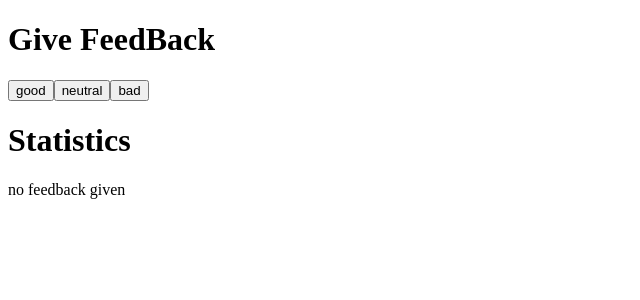
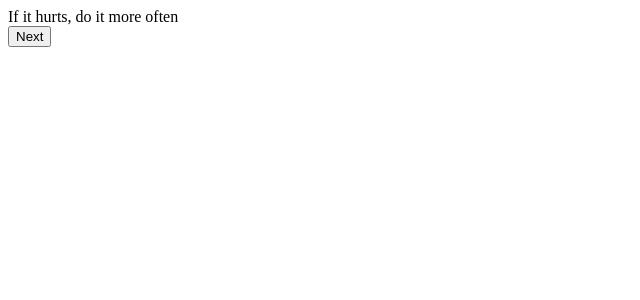
Before and after one commit to songtianlun/full_stack_open_2021, a React (Create React App) app in the folder part1/: page / in a window 1280 px wide. Shown: the top 300 px of the page, without its empty margins (0-640 px from the left). Built offline with nearby package versions, Linux system fonts and the light colour scheme.

Commit message:
commit 1.12

```diff
--- a/part1/src/App.js
+++ b/part1/src/App.js
@@ -1,69 +1,22 @@
 import React, { useState } from 'react'
 
-const Statistics = ({good, neutral, bad}) => {
-  return (
-    <div>
-      <h1>Statistics</h1>
-      {(good + neutral + bad > 0 &&
-        <table>
-        <tr>
-          <td>good</td>
-          <td>{good}</td>
-        </tr>
-        <tr>
-          <td>neutral</td>
-          <td>{neutral}</td>
-        </tr>
-        <tr>
-          <td>bad</td>
-          <td>{bad}</td>
-        </tr>
-        <tr>
-          <td>all</td>
-          <td>{good+neutral+bad}</td>
-        </tr>
-        <tr>
-          <td>average</td>
-          <td>{(good - bad) / (good + neutral + bad)}</td>
-        </tr>
-        <tr>
-          <td>postive</td>
-          <td>{(good + neutral) / (good + neutral + bad) * 100} %</td>
-        </tr>
-      </table>)
-      || <div>no feedback given</div>
-      }
-    </div>
-  )
-}
+const App = () => {
+  const anecdotes = [
+    'If it hurts, do it more often',
+    'Adding manpower to a late software project makes it later!',
+    'The first 90 percent of the code accounts for the first 10 percent of the development time...The remaining 10 percent of the code accounts for the other 90 percent of the development time.',
+    'Any fool can write code that a computer can understand. Good programmers write code that humans can understand.',
+    'Premature optimization is the root of all evil.',
+    'Debugging is twice as hard as writing the code in the first place. Therefore, if you write the code as cleverly as possible, you are, by definition, not smart enough to debug it.',
+    'Programming without an extremely heavy use of console.log is same as if a doctor would refuse to use x-rays or blood tests when diagnosing patients'
+  ]
 
-const Average = ({good, neutral, bad}) => {
-  return (
-    <div>average: {(good - bad) / (good + neutral + bad)}</div>
-  )
-}
-
-const FeedBackButtons = ({setGood, setNeutral, setBad, good, neutral, bad}) => {
-  return (
-    <div>
-        <button onClick={() => setGood(good+1)}>good</button>
-        <button onClick={() => setNeutral(neutral+1)}>neutral</button>
-        <button onClick={() => setBad(bad+1)}>bad</button>
-    </div>
-  )
-}
-
-const App = () => {
-  // save clicks of each button to own state
-  const [good, setGood] = useState(0)
-  const [neutral, setNeutral] = useState(0)
-  const [bad, setBad] = useState(0)
+  const [selected, setSelected] = useState(0)
 
   return (
     <div>
-      <h1>Give FeedBack</h1>
-      <FeedBackButtons setGood={setGood} setNeutral={setNeutral} setBad={setBad} good={good} neutral={neutral} bad={bad}/>
-      <Statistics good={good} neutral={neutral} bad={bad} />
+      {anecdotes[selected]} <br />
+      <button onClick={() => {setSelected(Math.floor(Math.random()*6))}}>Next</button>
     </div>
   )
 }
```
